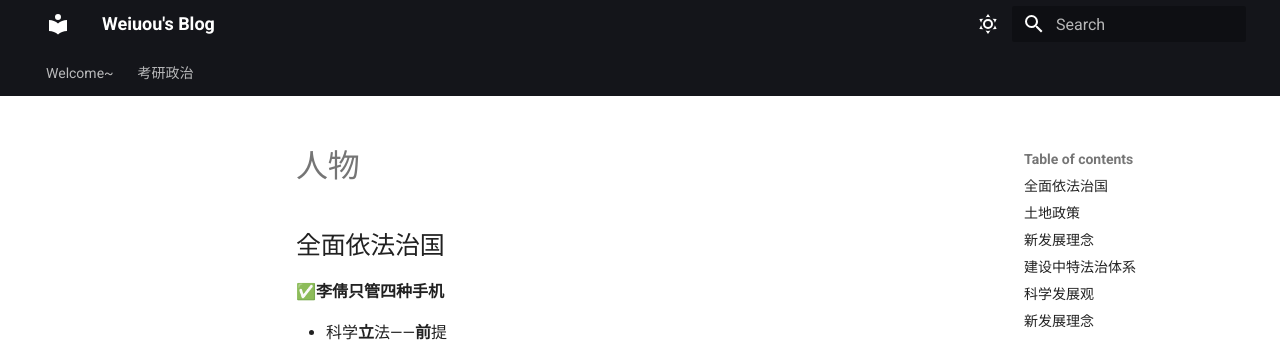
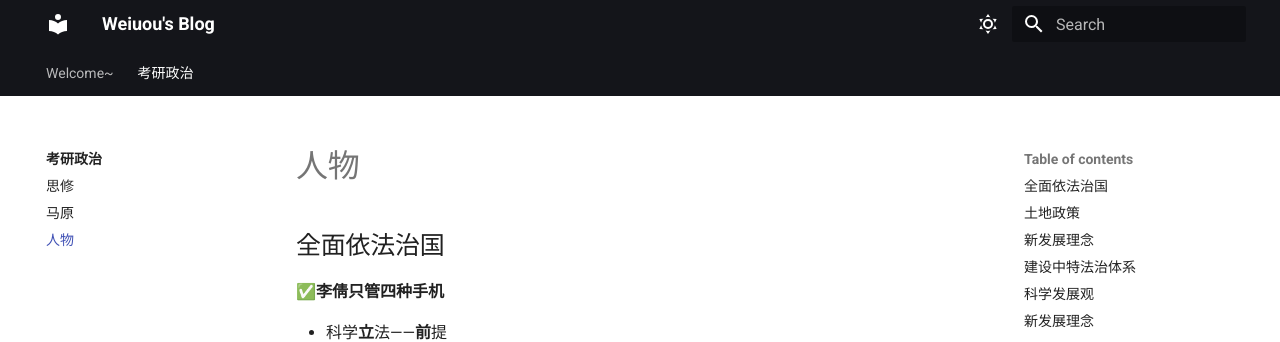
Before and after one commit to weiuou/blog, an MkDocs documentation site: the page built from docs/考研政治/人物.md, in a window 1280 px wide. Shown: the top 342 px of the page. Built offline with MkDocs 1.6.1 and Material for MkDocs 9.7.7, drawn with Linux system fonts in a browser that asks for light colours.

Commit message:
新增：人物部分（上）

```diff
--- a/mkdocs.yml
+++ b/mkdocs.yml
@@ -36,3 +36,4 @@ nav:
     - 考研政治/index.md
     - 思修: 考研政治/思修.md
     - 马原: 考研政治/马原.md
+    - 人物: 考研政治/人物.md
```
